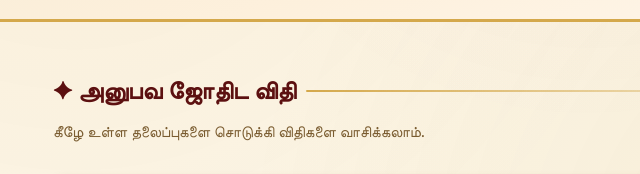
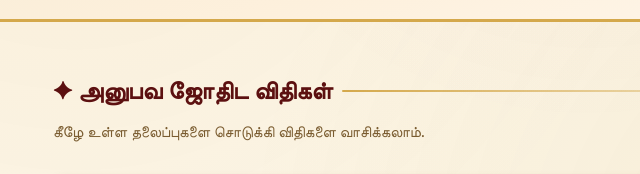
Before and after one commit to RK-CBE/SPS, a plain HTML site: page index.html in a window 1280 px wide. Shown: the part 372-546 px from the top of the page, 181-821 px from the left. Drawn offline with Linux system fonts and the light colour scheme; a web font is replaced by a local one.

Commit message:
Update index.html

```diff
--- a/index.html
+++ b/index.html
@@ -481,7 +481,7 @@
   </div>
 
   <main>
-    <h2 class="section-title">✦ அனுபவ ஜோதிட விதி</h2>
+    <h2 class="section-title">✦ அனுபவ ஜோதிட விதிகள்</h2>
     <p class="section-desc">கீழே உள்ள தலைப்புகளை சொடுக்கி விதிகளை வாசிக்கலாம்.</p>
 
     <div class="faq-list" id="faq-list">
```
